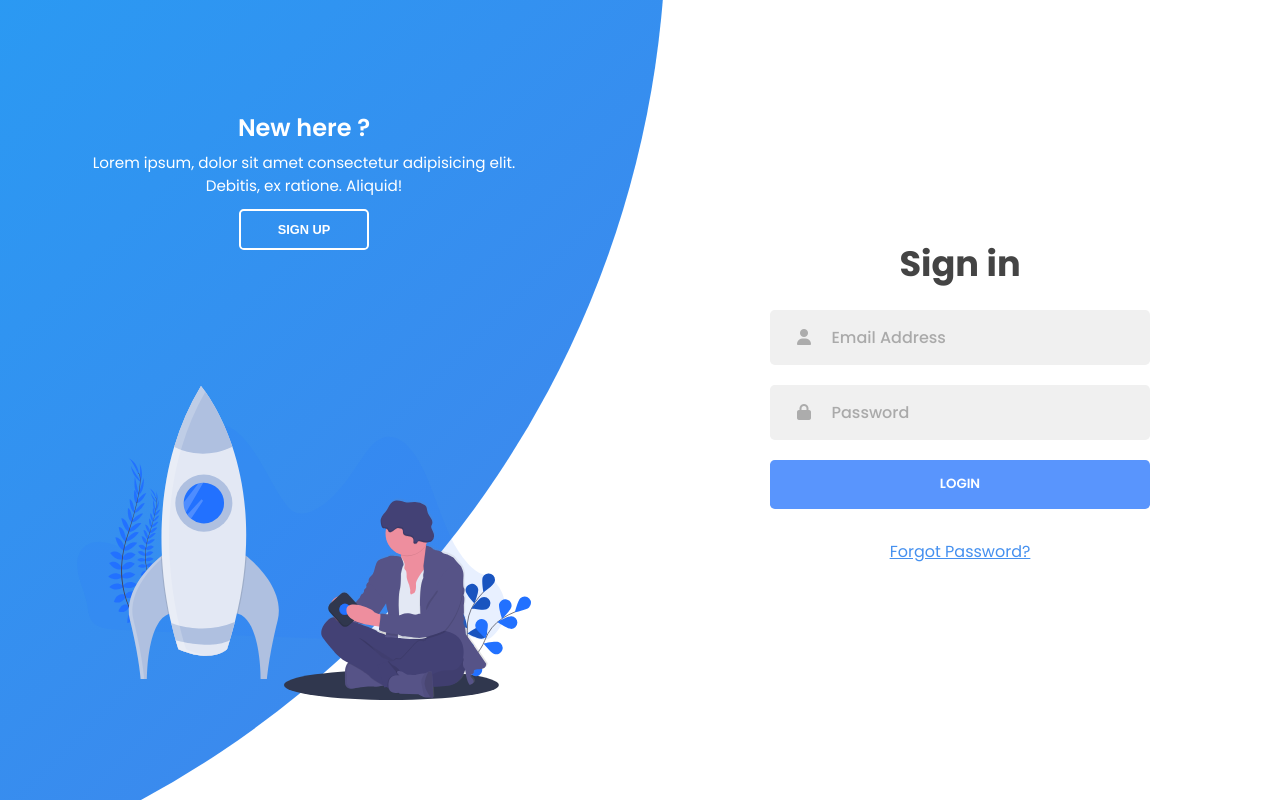
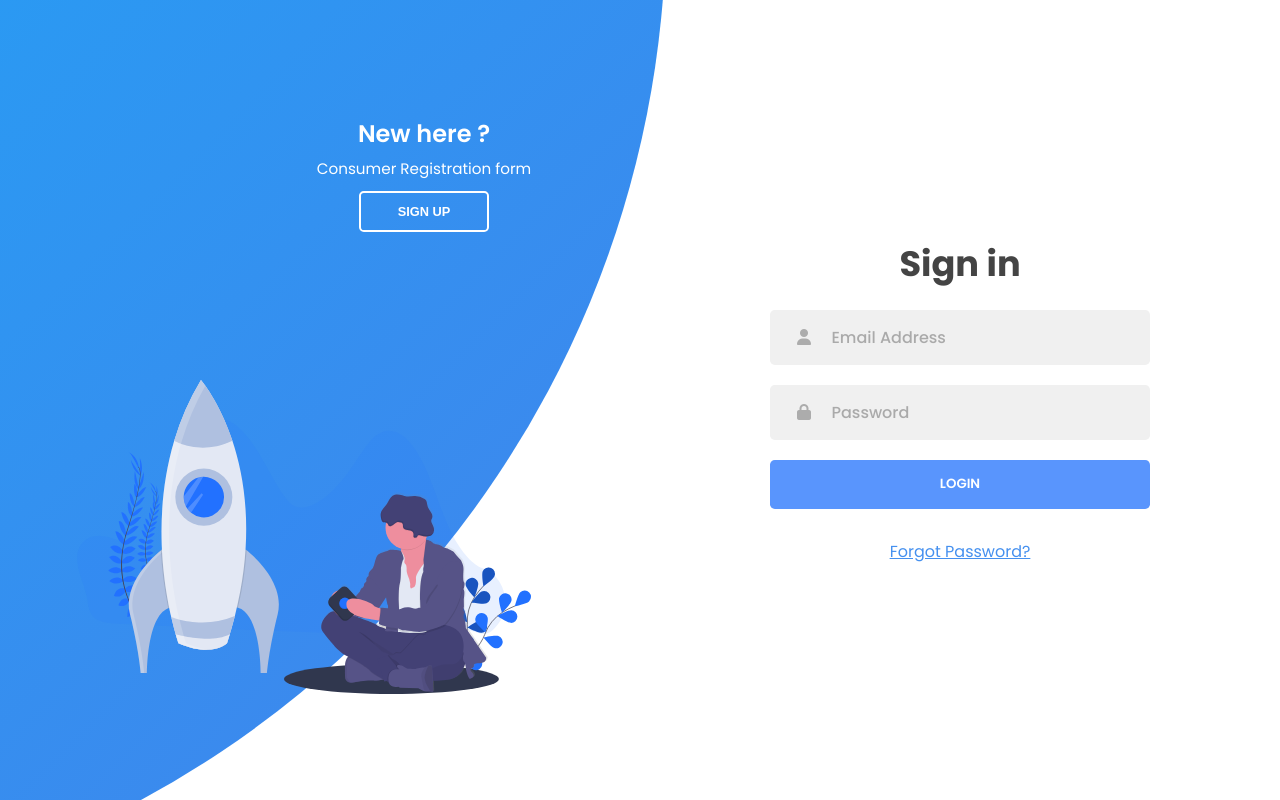
Before and after one commit to harytha6/CloudComputing-AWS-Agile, a PHP site: page /con_demo/index.php in a window 1280 px wide. Run offline with PHP 8.4, Linux system fonts and the light colour scheme; data that the repository does not hold is empty; some libraries are stand-ins or nearby versions.

Commit message:
Minor changes in index.php

```diff
--- a/con_demo/index.php
+++ b/con_demo/index.php
@@ -138,8 +138,7 @@ if (isset($_POST["signin"])) {
         <div class="content">
           <h3>New here ?</h3>
           <p>
-            Lorem ipsum, dolor sit amet consectetur adipisicing elit. Debitis,
-            ex ratione. Aliquid!
+          Consumer Registration form
           </p>
           <button class="btn transparent" id="sign-up-btn">
             Sign up
@@ -151,8 +150,7 @@ if (isset($_POST["signin"])) {
         <div class="content">
           <h3>One of us ?</h3>
           <p>
-            Lorem ipsum dolor sit amet consectetur adipisicing elit. Nostrum
-            laboriosam ad deleniti.
+          Please sign in
           </p>
           <button class="btn transparent" id="sign-in-btn">
             Sign in
```
